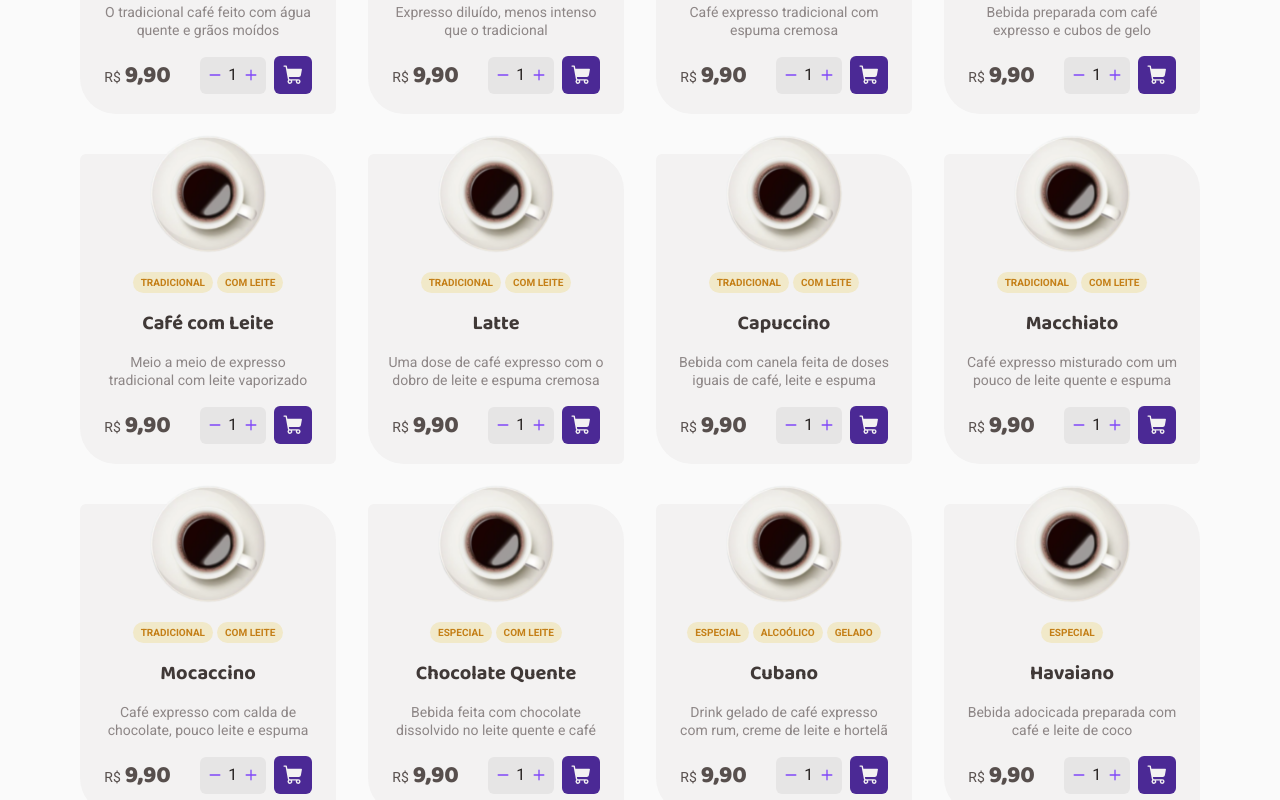
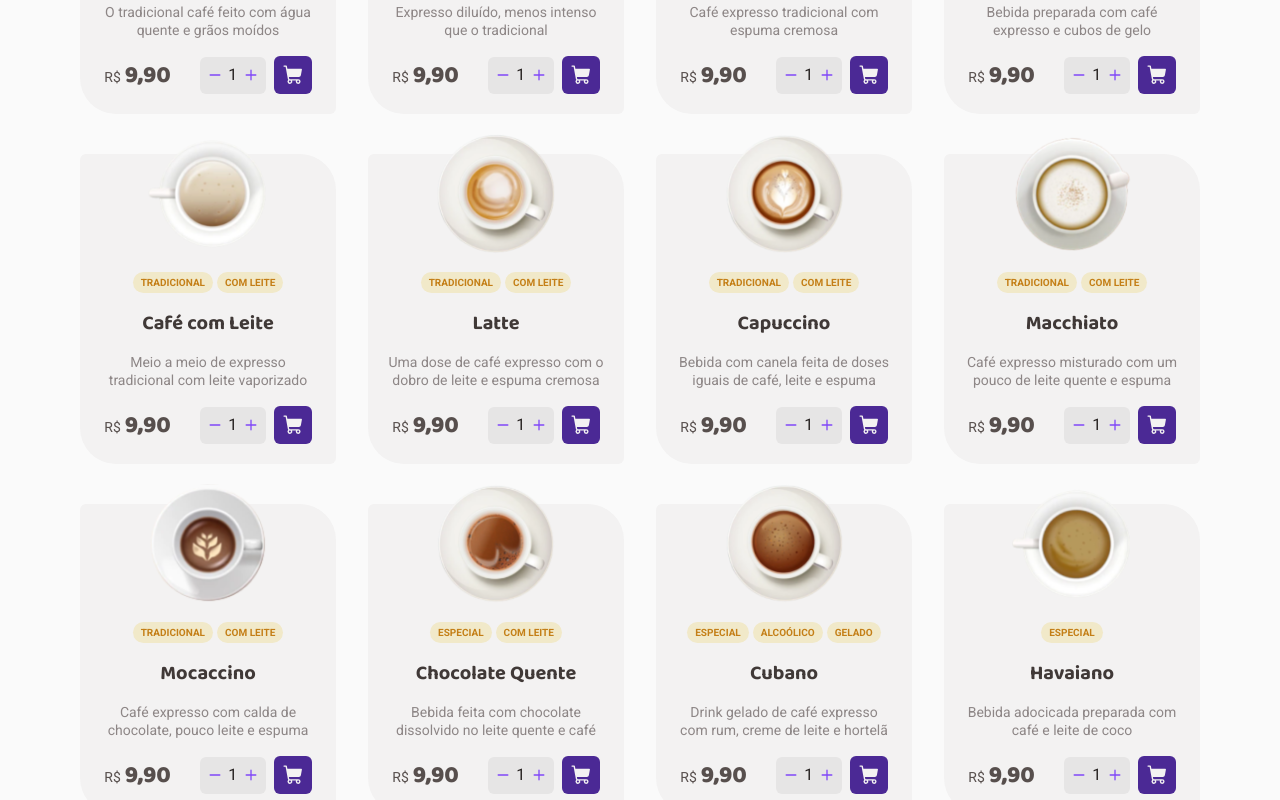
Before and after one commit to raimonesbarros/coffee-delivery, a React (Vite) app: page / in a window 1280 px wide. Shown: the part 980-1780 px from the top of the page. Built offline with nearby package versions, Linux system fonts and the light colour scheme.

Commit message:
fix: change image import

```diff
--- a/src/data.ts
+++ b/src/data.ts
@@ -1,41 +1,41 @@
 export const coffeeList = [
   {
-    img: 0,
+    img: '/src/assets/coffee/Expresso.svg',
     tags: ["Tradicional"],
     name: "Expresso Tradicional",
     description: "O tradicional café feito com água quente e grãos moídos",
     price: 9.9,
   },
   {
-    img: 1,
+    img: '/src/assets/coffee/Americano.svg',
     tags: ["Tradicional"],
     name: "Expresso Americano",
     description: "Expresso diluído, menos intenso que o tradicional",
     price: 9.9,
   },
   {
-    img: 2,
+    img: '/src/assets/coffee/Expresso Cremoso.svg',
     tags: ["Tradicional"],
     name: "Expresso Cremoso",
     description: "Café expresso tradicional com espuma cremosa",
     price: 9.9,
   },
   {
-    img: 3,
+    img: '/src/assets/coffee/Café Gelado.svg',
     tags: ["Tradicional", "Gelado"],
     name: "Expresso Gelado",
     description: "Bebida preparada com café expresso e cubos de gelo",
     price: 9.9,
   },
   {
-    img: 4,
+    img: '/src/assets/coffee/Café com Leite.svg',
     tags: ["Tradicional", "Com leite"],
     name: "Café com Leite",
     description: "Meio a meio de expresso tradicional com leite vaporizado",
     price: 9.9,
   },
   {
-    img: 5,
+    img: '/src/assets/coffee/Latte.svg',
     tags: ["Tradicional", "Com Leite"],
     name: "Latte",
     description:
@@ -43,7 +43,7 @@ export const coffeeList = [
     price: 9.9,
   },
   {
-    img: 6,
+    img: '/src/assets/coffee/Capuccino.svg',
     tags: ["Tradicional", "Com Leite"],
     name: "Capuccino",
     description:
@@ -51,7 +51,7 @@ export const coffeeList = [
     price: 9.9,
   },
   {
-    img: 7,
+    img: '/src/assets/coffee/Macchiato.svg',
     tags: ["Tradicional", "Com Leite"],
     name: "Macchiato",
     description:
@@ -59,21 +59,21 @@ export const coffeeList = [
     price: 9.9,
   },
   {
-    img: 8,
+    img: '/src/assets/coffee/Mochaccino.svg',
     tags: ["Tradicional", "Com Leite"],
     name: "Mocaccino",
     description: "Café expresso com calda de chocolate, pouco leite e espuma",
     price: 9.9,
   },
   {
-    img: 9,
+    img: '/src/assets/coffee/Chocolate Quente.svg',
     tags: ["Especial", "Com Leite"],
     name: "Chocolate Quente",
     description: "Bebida feita com chocolate dissolvido no leite quente e café",
     price: 9.9,
   },
   {
-    img: 10,
+    img: '/src/assets/coffee/Cubano.svg',
     tags: ["Especial", "Alcoólico", "Gelado"],
     name: "Cubano",
     description:
@@ -81,21 +81,21 @@ export const coffeeList = [
     price: 9.9,
   },
   {
-    img: 11,
+    img: '/src/assets/coffee/Havaiano.svg',
     tags: ["Especial"],
     name: "Havaiano",
     description: "Bebida adocicada preparada com café e leite de coco",
     price: 9.9,
   },
   {
-    img: 12,
+    img: '/src/assets/coffee/Árabe.svg',
     tags: ["Especial"],
     name: "Árabe",
     description: "Bebida preparada com grãos de café árabe e especiarias",
     price: 9.9,
   },
   {
-    img: 13,
+    img: '/src/assets/coffee/Irlandês.svg',
     tags: ["Especial", "Alcoólico"],
     name: "Irlandês",
     description: "Bebida a base de café, uísque irlandês, açúcar e chantilly",
--- a/src/pages/Home/components/CoffeeCard/index.tsx
+++ b/src/pages/Home/components/CoffeeCard/index.tsx
@@ -2,20 +2,6 @@ import { useState, useContext } from "react";
 import { OrderContext } from "../../../../contexts/OrderContext";
 import { Minus, Plus, ShoppingCart } from "@phosphor-icons/react";
 import { v4 as uuidv4 } from "uuid";
-import americano from '../../../../assets/coffee/Americano.svg'
-import arabe from '../../../../assets/coffee/Árabe.svg'
-import cafeComLeite from '../../../../assets/coffee/Café com Leite.svg'
-import cafeGelado from '../../../../assets/coffee/Café Gelado.svg'
-import capuccino from '../../../../assets/coffee/Capuccino.svg'
-import chocolateQuente from '../../../../assets/coffee/Chocolate Quente.svg'
-import cubano from '../../../../assets/coffee/Cubano.svg'
-import expressoCremoso from '../../../../assets/coffee/Expresso Cremoso.svg'
-import expresso from '../../../../assets/coffee/Expresso.svg'
-import havaiano from '../../../../assets/coffee/Havaiano.svg'
-import irlandes from '../../../../assets/coffee/Irlandês.svg'
-import latte from '../../../../assets/coffee/Latte.svg'
-import macchiato from '../../../../assets/coffee/Macchiato.svg'
-import mochaccino from '../../../../assets/coffee/Mochaccino.svg'
 import {
   CoffeeCardContainer,
   CoffeeCardTags,
@@ -24,7 +10,7 @@ import {
 } from "./styles";
 
 export interface CoffeeCardType {
-  img: number;
+  img?: string;
   tags?: string[];
   name: string;
   description?: string;
@@ -56,28 +42,9 @@ export function CoffeeCard({
     addToCart(name, qtty);
   }
 
-  const imports = [
-    americano,
-    arabe,
-    cafeComLeite,
-    cafeGelado,
-    capuccino,
-    chocolateQuente,
-    cubano,
-    expressoCremoso,
-    expresso,
-    havaiano,
-    irlandes,
-    latte,
-    macchiato,
-    mochaccino
-  ]
-
-  console.log(imports[img])
-
   return (
     <CoffeeCardContainer>
-      <img src={'/src/assets/coffee/Americano.svg'} />
+      <img src={img} />
       <CoffeeCardTags>
         {tags?.map((tag) => {
           const id = uuidv4();
```
